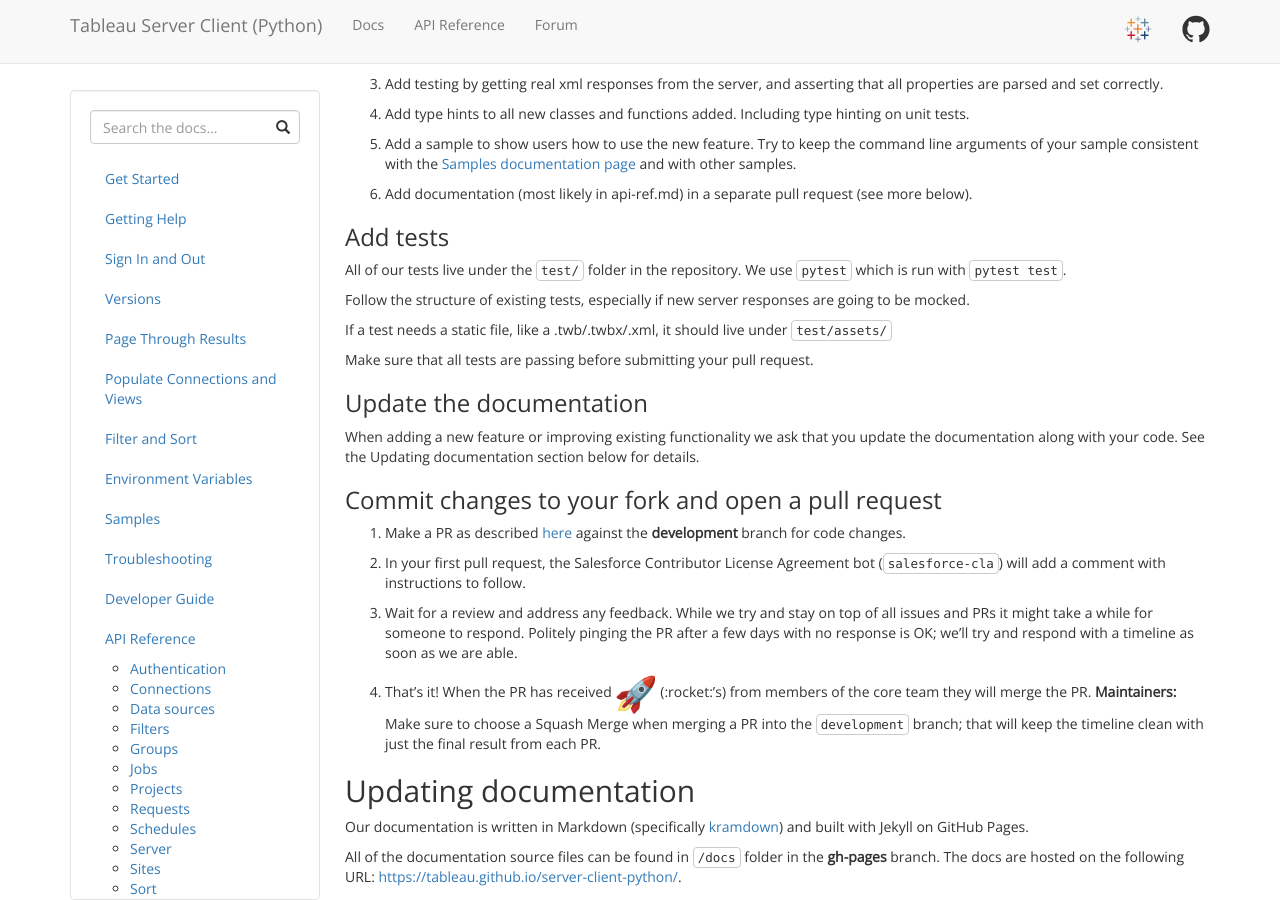
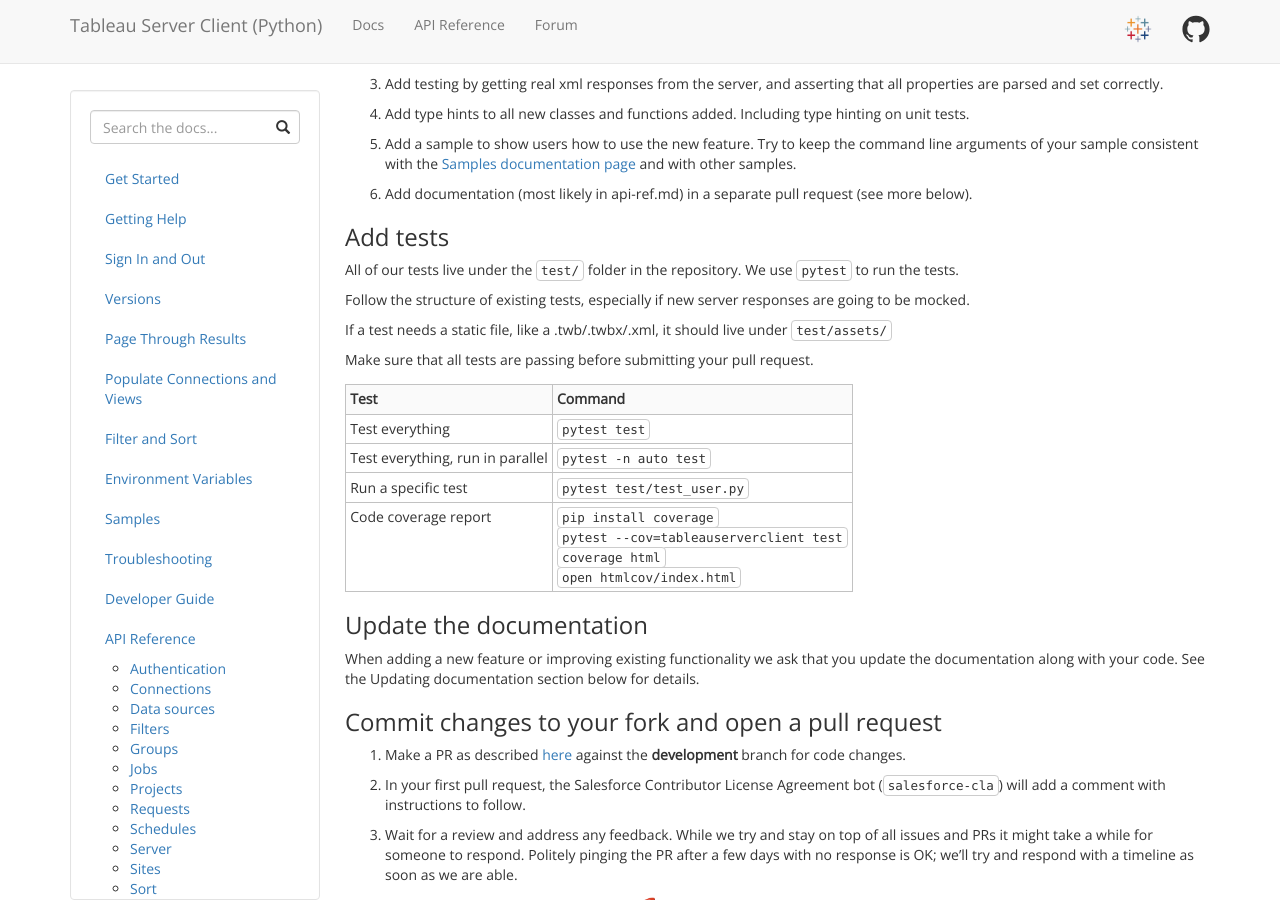
Before and after one commit to tableau/server-client-python, a Jekyll site: the page built from docs/dev-guide.md, in a window 1280 px wide and 900 px high, scrolled down 2109 px. Built offline with Jekyll 4.4.1, drawn with Linux system fonts in a browser that asks for light colours; emoji names are drawn with the system emoji font; comment, search, counter and statistics services are not loaded.

Commit message:
Expand explanation of running tests

```diff
--- a/docs/dev-guide.md
+++ b/docs/dev-guide.md
@@ -145,7 +145,7 @@
 ### Add tests
 
 All of our tests live under the `test/` folder in the repository. We use
-`pytest` which is run with `pytest test`.
+`pytest` to run the tests.
 
 Follow the structure of existing tests, especially if new server responses
 are going to be mocked.
@@ -154,6 +154,13 @@
 static file, like a .twb/.twbx/.xml, it should live under `test/assets/`
 
 Make sure that all tests are passing before submitting your pull request.
+
+| Test | Command |
+| --- | --- |
+| Test everything | `pytest test` |
+| Test everything, run in parallel | `pytest -n auto test` |
+| Run a specific test | `pytest test/test_user.py` |
+| Code coverage report | `pip install coverage` <br> `pytest --cov=tableauserverclient test` <br> `coverage html` <br> `open htmlcov/index.html` |
 
 ### Update the documentation
 
```
